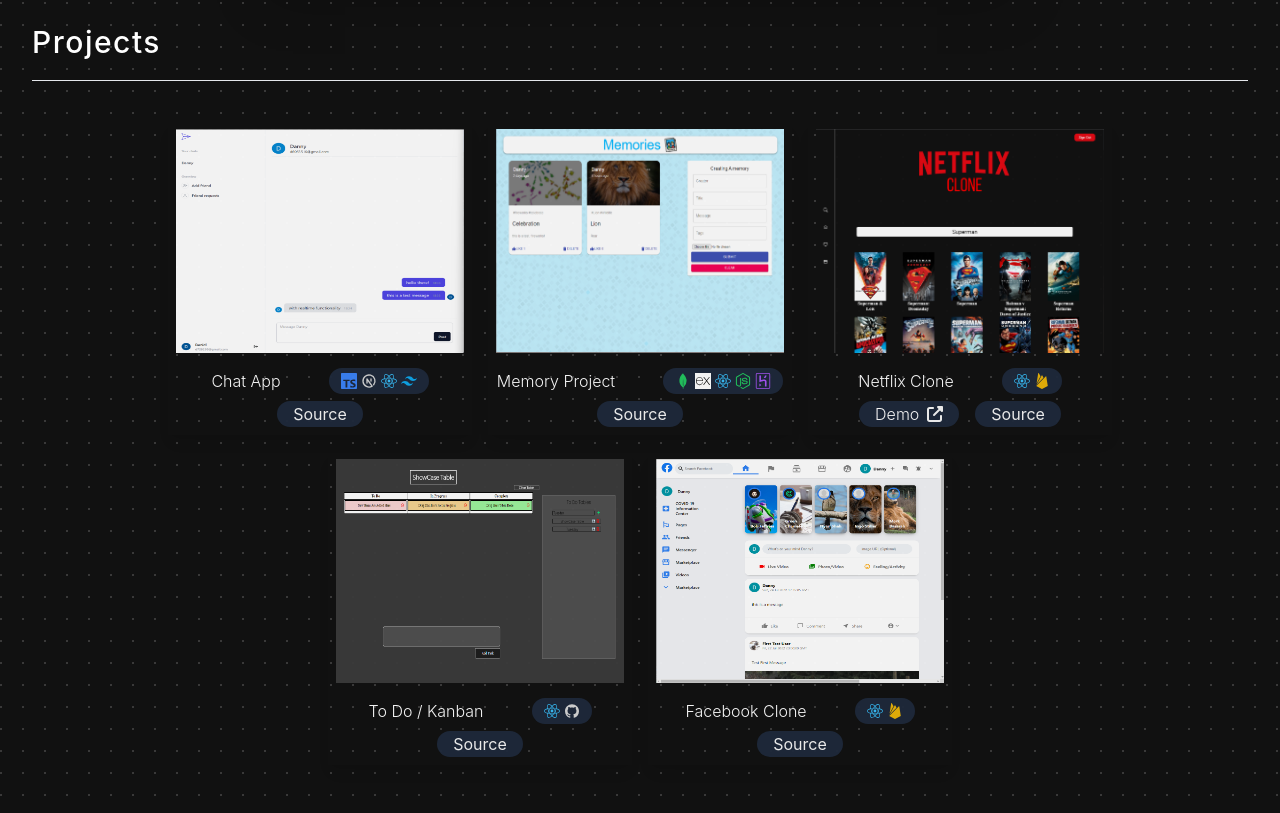
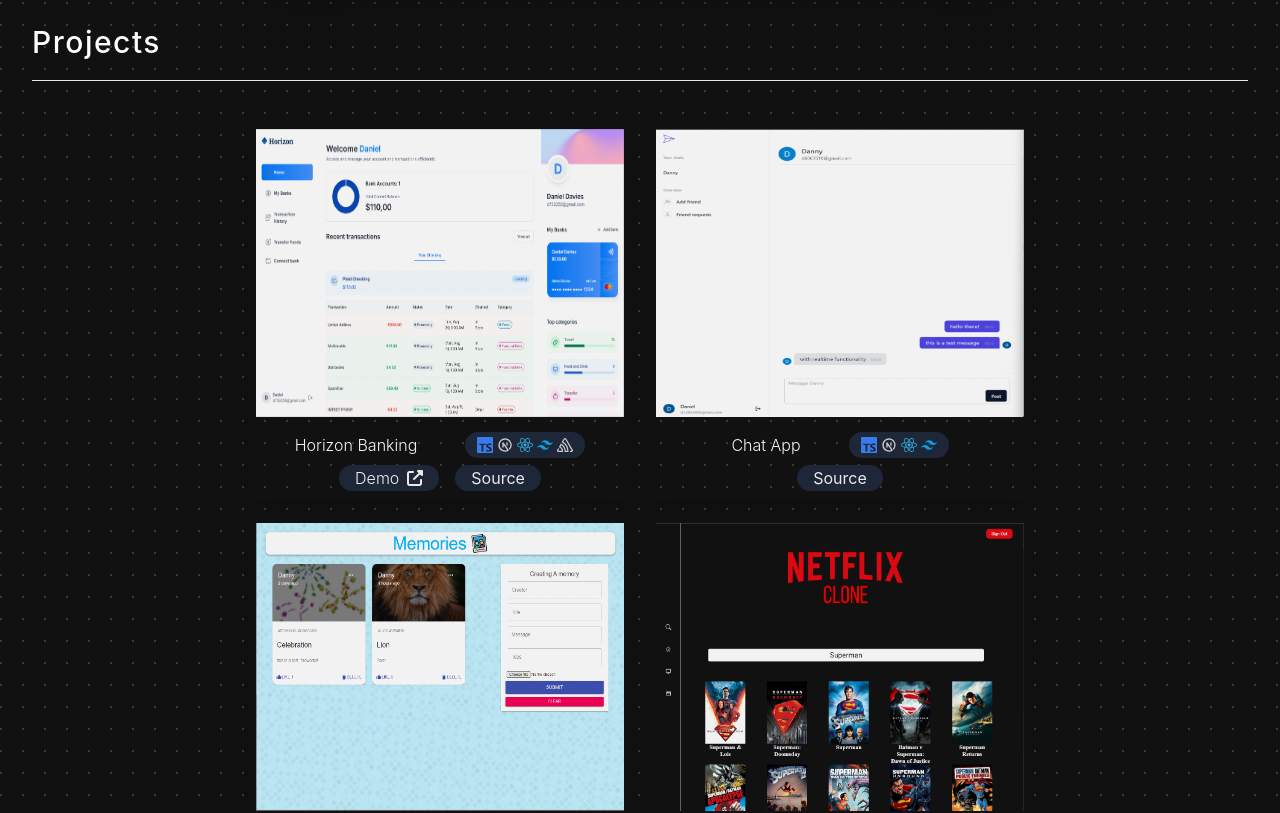
Before and after one commit to 8885os/Portfolio, a React (Create React App) app: page / in a window 1280 px wide. Shown: the part 460-1273 px from the top of the page. Built offline with nearby package versions, Linux system fonts and the light colour scheme.

Commit message:
New banking project

```diff
--- a/src/Data.js
+++ b/src/Data.js
@@ -9,7 +9,7 @@
 	SiNodedotjs,
 	SiHeroku,
 	SiFirebase,
-	SiGithub,
+	SiSentry,
 } from 'react-icons/si'
 import { TbBrandNextjs } from 'react-icons/tb'
 import { faGithub, faHtml5 } from '@fortawesome/free-brands-svg-icons'
@@ -17,10 +17,10 @@
 import { faReact } from '@fortawesome/free-brands-svg-icons'
 import { faCss3 } from '@fortawesome/free-brands-svg-icons'
 import MemoryProject from './images/memories.png'
-import ToDoProject from './images/todo.png'
 import NetflixCloneProject from './images/netflixclone.png'
 import FacebookCloneProject from './images/facebookclone.png'
 import ChatAppProject from './images/chatapp.png'
+import Horizon from './images/horizon.png'
 
 export const sections = [
 	{
@@ -121,6 +121,32 @@
 export const projects = [
 	{
 		id: nanoid(),
+		title: 'Horizon Banking',
+		src: Horizon,
+		link: 'https://horizon-banking-two.vercel.app/sign-in',
+		github: 'https://github.com/8885os/Memories-App-MERN',
+		stack: {
+			Typescript: (
+				<SiTypescript className='h-4 w-4 sm:h-4 sm:w-4 md:h-4 md:w-4 text-blue-500'></SiTypescript>
+			),
+			'Next.js': (
+				<TbBrandNextjs className='h-4 w-4 sm:h-4 sm:w-4 md:h-4 md:w-4 text-neutral-300'></TbBrandNextjs>
+			),
+			React: (
+				<FontAwesomeIcon
+					icon={faReact}
+					className='h-4 w-4 sm:h-4 sm:w-4 md:h-4 md:w-4 text-sky-400'></FontAwesomeIcon>
+			),
+			Tailwind: (
+				<SiTailwindcss className='h-4 w-4 sm:h-4 sm:w-4 md:h-4 md:w-4 text-sky-500'></SiTailwindcss>
+			),
+			Sentry: (
+				<SiSentry className='h-4 w-4 sm:h-4 sm:w-4 md:h-4 md:w-4 text-neutral-300'></SiSentry>
+			),
+		},
+	},
+	{
+		id: nanoid(),
 		title: 'Chat App',
 		src: ChatAppProject,
 		link: '',
@@ -187,23 +213,6 @@
 	},
 	{
 		id: nanoid(),
-		title: 'To Do / Kanban',
-		src: ToDoProject,
-		link: '',
-		github: 'https://github.com/8885os/Todo',
-		stack: {
-			React: (
-				<FontAwesomeIcon
-					icon={faReact}
-					className='h-4 w-4 sm:h-4 sm:w-4 md:h-4 md:w-4 text-sky-400'></FontAwesomeIcon>
-			),
-			GithubPages: (
-				<SiGithub className='h-4 w-4 sm:h-4 sm:w-4 md:h-4 md:w-4 p-1p text-neutral-300'></SiGithub>
-			),
-		},
-	},
-	{
-		id: nanoid(),
 		title: 'Facebook Clone',
 		src: FacebookCloneProject,
 		link: '',
--- a/src/components/ProjectItem.js
+++ b/src/components/ProjectItem.js
@@ -4,8 +4,8 @@
 
 export default function ProjectItem({ project }) {
 	return (
-		<div className=' p-2 flex flex-col shadow-lg bg-transparent opacity-95 items-center '>
-			<img src={project.src} alt={project.title} className='w-72 h-56'></img>
+		<div className=' p-2 flex flex-col shadow-lg bg-transparent opacity-95 items-center w-96 h-50'>
+			<img src={project.src} alt={project.title} className='w-96 h-72 '></img>
 			<div className='flex flex-row w-full justify-center'>
 				<span className='flex flex-row gap-12 items-center max-h-6 text-nowrap mt-4'>
 					{project.title}
--- a/src/components/Todo.js
+++ /dev/null
@@ -1,37 +0,0 @@
-import React from 'react'
-import WebsiteGif from '../images/todo.gif'
-import MobileGif from '../images/mobiletodo.gif'
-import '../styles/Projects.css'
-import BackButton from './BackButton'
-
-const Todo = ({ setProject }) => {
-    return (
-        <div className='projects__holder'>
-            <div className='project__header'>
-                <BackButton setProject={setProject} />
-                <h1 className='project__title'>Todo / Kanban Project</h1>
-            </div>
-            <div className='desc__holder'>
-                <h5 className='desc__header'>Description:</h5>
-                <ul>
-                    <li>Standard React App</li>
-                    <li>Deployed through Github Pages.</li>
-                    <li>Fully Responsive.</li>
-                </ul>
-            </div>
-            <div className='gif__div'>
-                <div className='gif__holder'>
-                    <img src={WebsiteGif} className='standard__gif' alt="Project gif" ></img>
-                    <img src={MobileGif} className='mobile__gif' alt="Project gif" ></img>
-                </div>
-            </div>
-            <div className='link__holder'>
-                <span className='link__span'>Deployed at:</span>
-                <a className='link__anchor' href='https://8885os.github.io/Todo/' rel="noreferrer" target="_blank">https://8885os.github.io/Todo/</a>
-
-            </div>
-        </div>
-    )
-}
-
-export default Todo
```
Also changed, not shown: public/texture.png (deleted), src/images/horizon.png (added).
